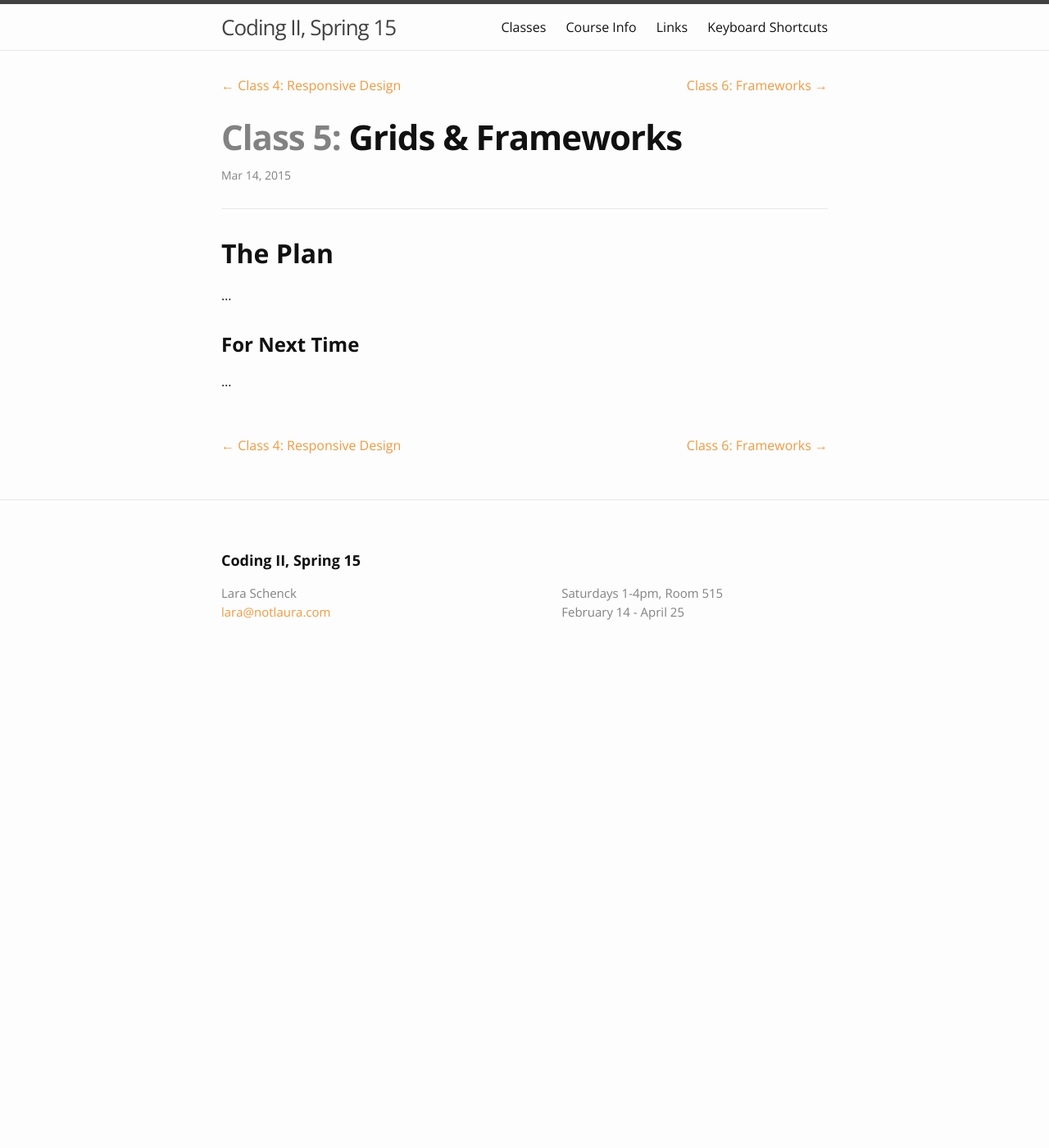
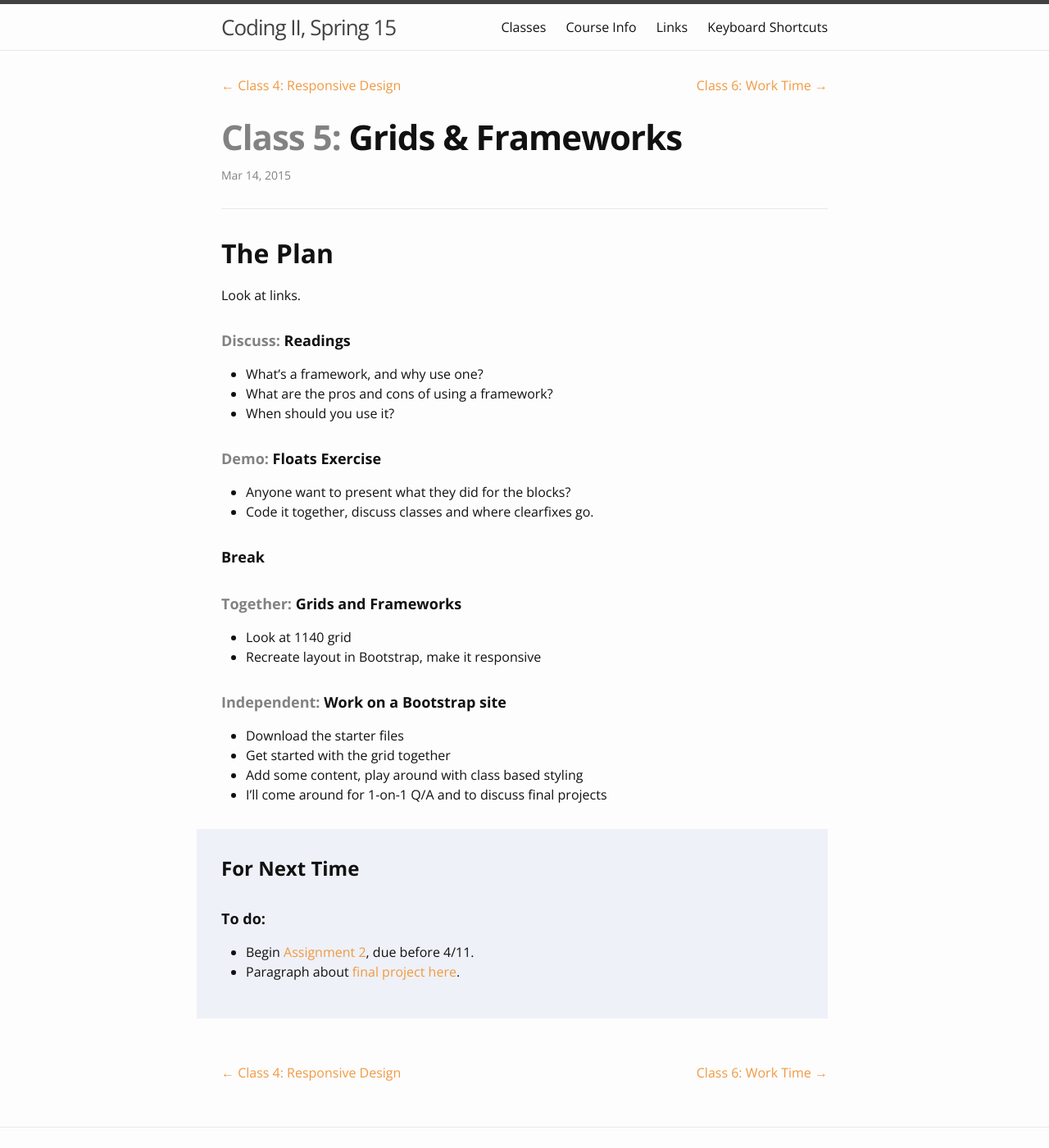
Before and after one commit to laras126/codingii-spring15, a Jekyll site: the page built from _posts/2015-03-14-class-5.markdown, in a window 1280 px wide and 1400 px high. Shown: the whole window at 82% size. Built offline with Jekyll 4.4.1, drawn with Linux system fonts in a browser that asks for light colours; comment, search, counter and statistics services are not loaded.

Commit message:
class 5 plan

```diff
--- a/_posts/2015-03-14-class-5.markdown
+++ b/_posts/2015-03-14-class-5.markdown
@@ -1,7 +1,7 @@
 ---
 layout: post
 class: 5
-excerpt: "..."
+excerpt: "Look"
 title:  "Grids & Frameworks"
 date:   2015-03-14
 categories: class
@@ -9,8 +9,41 @@ categories: class
 
 ## The Plan
 
-...
+Look at links.
+
+#### <span class="post-title-pre">Discuss:</span> Readings
+
+* What's a framework, and why use one?
+* What are the pros and cons of using a framework?
+* When should you use it?
+
+#### <span class="post-title-pre">Demo:</span> Floats Exercise
+
+* Anyone want to present what they did for the blocks?
+* Code it together, discuss classes and where clearfixes go.
+
+#### Break
+
+#### <span class="post-title-pre">Together:</span> Grids and Frameworks
+
+* Look at 1140 grid
+* Recreate layout in Bootstrap, make it responsive
+
+#### <span class="post-title-pre">Independent:</span> Work on a Bootstrap site
+
+* Download the starter files
+* Get started with the grid together
+* Add some content, play around with class based styling
+* I'll come around for 1-on-1 Q/A and to discuss final projects
+
+
+<div class="post-todos notice" markdown="1">
 
 ### For Next Time
 
-...
+#### To do:
+
+* Begin [Assignment 2](https://prattcodingii.hackpad.com/Coding-11-Spring-15-Assignment-2-Xz5WRsr97jI), due before 4/11.
+* Paragraph about [final project here](https://docs.google.com/document/d/1lEgnuRhR0kbu9Qw8iGglyt8uOK2IDTMzjuEj5jzXsKc/edit?usp=sharing).
+
+</div>
```
Also changed, not shown: _posts/2015-03-21-class-6.markdown (+3 -5 lines), 5 other files.
